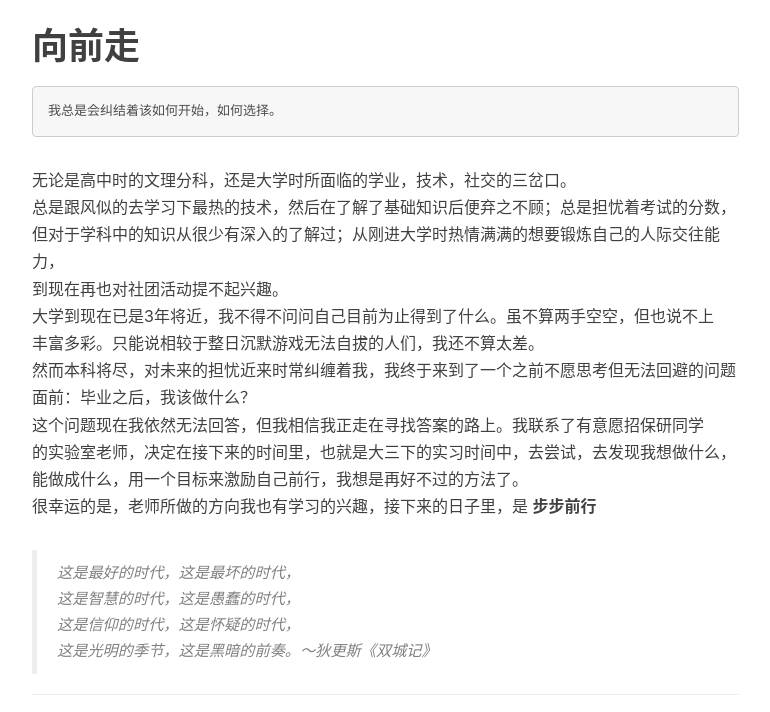
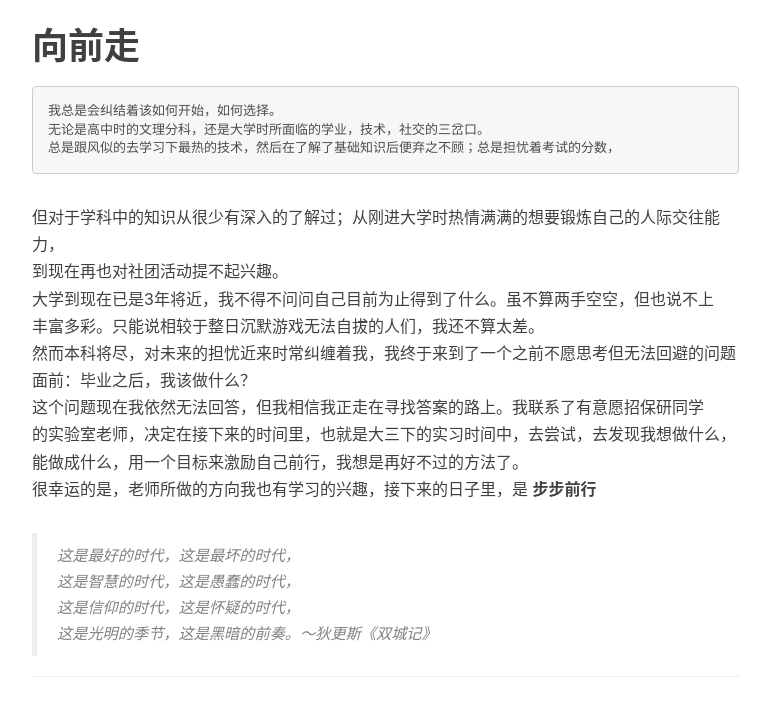
Before and after one commit to if-zz/if-zz.github.io, a plain HTML site: page 2016/11/22/get-start/index.html in a window 1280 px wide. Shown: the part 727-1439 px from the top of the page, without its empty margins (233-1003 px from the left). Drawn offline with nearby package versions, Linux system fonts and the light colour scheme; a script that the page names is missing.

Commit message:
Site updated: 2016-11-22 22:03:17

```diff
--- a/2016/11/22/get-start/index.html
+++ b/2016/11/22/get-start/index.html
@@ -193,7 +193,9 @@
 
                 <h1 id="作为开始"><a href="#作为开始" class="headerlink" title="作为开始"></a>作为开始</h1><p>作为一个软件工程专业的学生，很愧疚今天才开启自己博客。<br>因<a href="https://duyiqi17.github.io" target="_blank" rel="external">大佬</a>的启发，所以决心开始用这样的方式来记录自己的生活，学习。<br>大学四年，尽管已经过去一大半，还是想要给自己留下点什么，以供回忆</p>
 <h1 id="向前走"><a href="#向前走" class="headerlink" title="向前走"></a>向前走</h1><pre><code>我总是会纠结着该如何开始，如何选择。
-</code></pre><p>无论是高中时的文理分科，还是大学时所面临的学业，技术，社交的三岔口。<br>    总是跟风似的去学习下最热的技术，然后在了解了基础知识后便弃之不顾；总是担忧着考试的分数，<br>但对于学科中的知识从很少有深入的了解过；从刚进大学时热情满满的想要锻炼自己的人际交往能力，<br>到现在再也对社团活动提不起兴趣。<br>    大学到现在已是3年将近，我不得不问问自己目前为止得到了什么。虽不算两手空空，但也说不上<br>丰富多彩。只能说相较于整日沉默游戏无法自拔的人们，我还不算太差。<br>    然而本科将尽，对未来的担忧近来时常纠缠着我，我终于来到了一个之前不愿思考但无法回避的问题<br>面前：毕业之后，我该做什么？<br>    这个问题现在我依然无法回答，但我相信我正走在寻找答案的路上。我联系了有意愿招保研同学<br>的实验室老师，决定在接下来的时间里，也就是大三下的实习时间中，去尝试，去发现我想做什么，<br>能做成什么，用一个目标来激励自己前行，我想是再好不过的方法了。<br>    很幸运的是，老师所做的方向我也有学习的兴趣，接下来的日子里，是 <strong>步步前行</strong></p>
+无论是高中时的文理分科，还是大学时所面临的学业，技术，社交的三岔口。
+总是跟风似的去学习下最热的技术，然后在了解了基础知识后便弃之不顾；总是担忧着考试的分数，
+</code></pre><p>但对于学科中的知识从很少有深入的了解过；从刚进大学时热情满满的想要锻炼自己的人际交往能力，<br>到现在再也对社团活动提不起兴趣。<br>    大学到现在已是3年将近，我不得不问问自己目前为止得到了什么。虽不算两手空空，但也说不上<br>丰富多彩。只能说相较于整日沉默游戏无法自拔的人们，我还不算太差。<br>    然而本科将尽，对未来的担忧近来时常纠缠着我，我终于来到了一个之前不愿思考但无法回避的问题<br>面前：毕业之后，我该做什么？<br>    这个问题现在我依然无法回答，但我相信我正走在寻找答案的路上。我联系了有意愿招保研同学<br>的实验室老师，决定在接下来的时间里，也就是大三下的实习时间中，去尝试，去发现我想做什么，<br>能做成什么，用一个目标来激励自己前行，我想是再好不过的方法了。<br>    很幸运的是，老师所做的方向我也有学习的兴趣，接下来的日子里，是 <strong>步步前行</strong></p>
 <blockquote>
 <p>这是最好的时代，这是最坏的时代，<br>这是智慧的时代，这是愚蠢的时代，<br>这是信仰的时代，这是怀疑的时代，<br>这是光明的季节，这是黑暗的前奏。～狄更斯《双城记》</p>
 </blockquote>
```
Also changed, not shown: index.html (+3 -1 lines).
